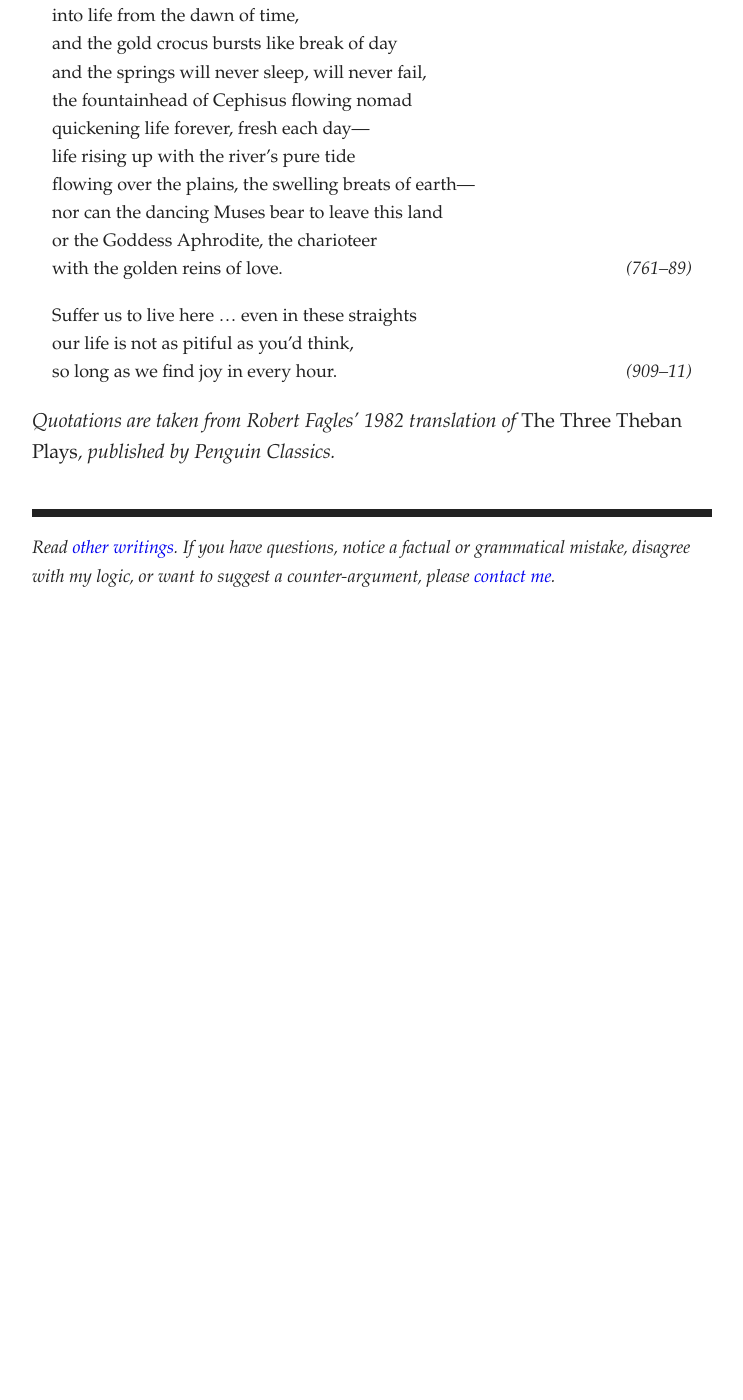
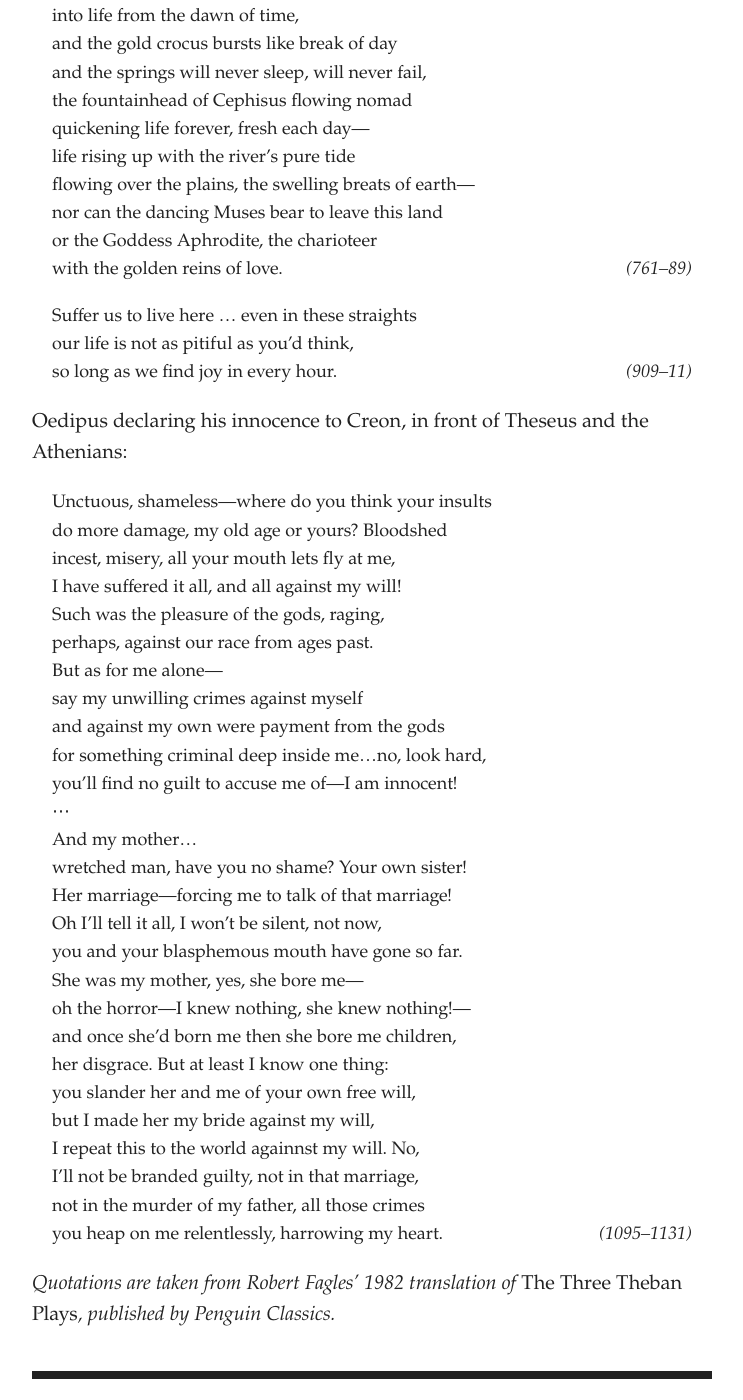
Before and after one commit to artsandmetaphysics/goodlifeodyssey, a Jekyll site: the page built from _documents/sophocles-theban-plays.md, in a window 1280 px wide and 1400 px high, scrolled down 5462 px. Shown: the whole window, without its empty margins (268-1011 px from the left). Built offline with Jekyll 4.4.1, drawn with Linux system fonts in a browser that asks for light colours; before the commit the page ends 6092 px from its top, so only the background shows below that.

Commit message:
Add content

```diff
--- a/_documents/sophocles-theban-plays.md
+++ b/_documents/sophocles-theban-plays.md
@@ -176,5 +176,36 @@ This metric for judging the happy life is in Herodotus’ fable of Solon meeting
 <p>so long as we find joy in every hour. <cite>(909–11)</cite></p>
 </blockquote>
 
+Oedipus declaring his innocence to Creon, in front of Theseus and the Athenians:
+
+<blockquote class="poetry">
+<p>Unctuous, shameless—where do you think your insults</p>
+<p>do more damage, my old age or yours? Bloodshed</p>
+<p>incest, misery, all your mouth lets fly at me,</p>
+<p>I have suffered it all, and all against my will!</p>
+<p>Such was the pleasure of the gods, raging,</p>
+<p>perhaps, against our race from ages past.</p>
+<p>But as for me alone—</p>
+<p>say my unwilling crimes against myself</p>
+<p>and against my own were payment from the gods</p>
+<p>for something criminal deep inside me…no, look hard,</p>
+<p>you’ll find no guilt to accuse me of—I am innocent!</p>
+<p>⋯</p>
+<p>And my mother…</p>
+<p>wretched man, have you no shame? Your own sister!</p>
+<p>Her marriage—forcing me to talk of that marriage!</p>
+<p>Oh I’ll tell it all, I won’t be silent, not now,</p>
+<p>you and your blasphemous mouth have gone so far.</p>
+<p>She was my mother, yes, she bore me—</p>
+<p>oh the horror—I knew nothing, she knew nothing!—</p>
+<p>and once she’d born me then she bore me children,</p>
+<p>her disgrace. But at least I know one thing:</p>
+<p>you slander her and me of your own free will,</p>
+<p>but I made her my bride against my will,</p>
+<p>I repeat this to the world againnst my will. No,</p>
+<p>I’ll not be branded guilty, not in that marriage,</p>
+<p>not in the murder of my father, all those crimes</p>
+<p>you heap on me relentlessly, harrowing my heart. <cite>(1095–1131)</cite></p>
+</blockquote>
 
 *Quotations are taken from Robert Fagles’ 1982 translation of* The Three Theban Plays*, published by Penguin Classics.*
```
Also changed, not shown: _documents/hesiod.md (+1 -1 lines), _documents/history-of-the-peloponnesian-war.md (+7 -7 lines), documents/hesiod.md (+1 -1 lines), documents/history-of-the-peloponnesian-war.md (+7 -7 lines), documents/sophocles-theban-plays.md (+30 -0 lines).
